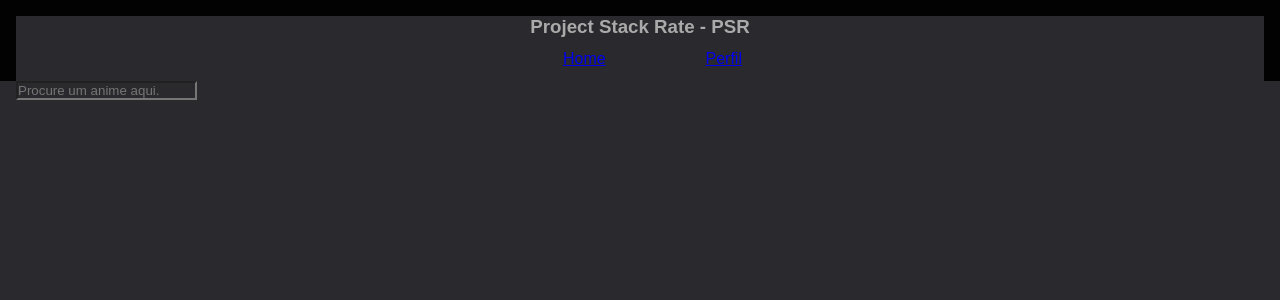
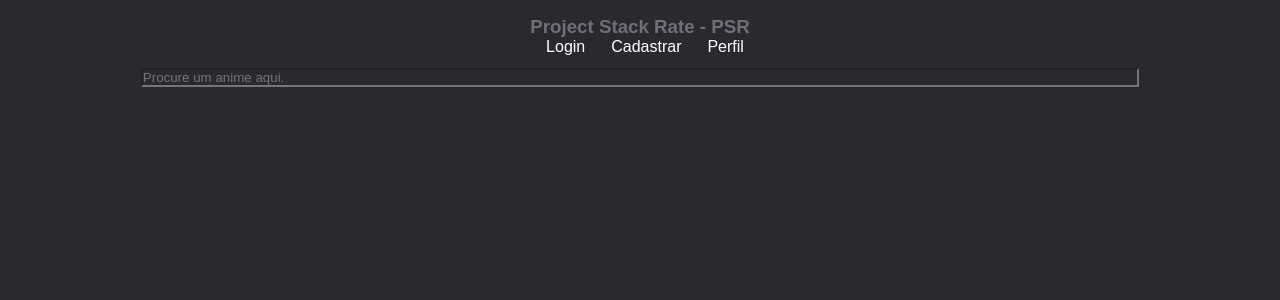
Before and after one commit to MarcosXavier93/Project-Stack-Rate---PSR---ReactJs, a React (Create React App) app in the folder psr/: page / in a window 1280 px wide. Shown: the top 300 px of the page. Built offline with nearby package versions, Linux system fonts and the light colour scheme.

Commit message:
Corrigindo Posicionamento dos elementos no CSS

```diff
--- a/psr/src/Components/Header.js
+++ b/psr/src/Components/Header.js
@@ -5,10 +5,10 @@ function Header() {
       <nav id="menu-principal">
         <ul>
           <li>
-            <a href="#">Home</a>
+            <a href="#">Login</a>
           </li>
           <li>
-            <a href="#"></a>
+            <a href="#">Cadastrar</a>
           </li>
           <li>
             <a href="#">Perfil</a>
--- a/psr/src/Style/App.css
+++ b/psr/src/Style/App.css
@@ -15,14 +15,17 @@
   font-family: "Fira Sans", sans-serif;
   background-color: #2a2a2e;
 }
+
+h3 {
+  color: #6f6f7a;
+}
 header {
   color: #aaa;
-
   padding: 0 1em;
   display: block;
   flex-direction: row;
   justify-content: space-between;
-  background-color: rgba(0, 0, 0, 0.95);
+
   padding-top: 1em;
   text-align: center;
 }
@@ -30,25 +33,52 @@ header ul {
   list-style-type: none;
 }
 nav {
-  margin-bottom: 0;
+  width: 40%;
+  margin: auto;
+}
+li a {
+  color: white;
+  text-align: center;
+  padding: 7px 8px;
+  text-decoration: none;
 }
 nav li {
   margin-bottom: 0;
   display: inline-block;
-  margin: 1%;
+  margin-left: auto;
+  margin-right: auto;
   padding-left: 2%;
 }
-main h1 {
-  text-align: center;
+.main-head {
+  display: block;
+  margin-left: auto;
+  margin-right: auto;
+  width: 8%;
+}
+ul {
+  list-style-type: none;
+  overflow: hidden;
 }
 
+li a:hover {
+  background-color: #111;
+}
+input {
+  color: #fff;
+  margin-top: 1%;
+  display: block;
+  width: 80%;
+  height: 30%;
+  margin-left: auto;
+  margin-right: auto;
+}
 .content-wrap {
   display: -webkit-box;
   display: -ms-flexbox;
   display: flex;
 }
 .main-head input {
-  align: center;
+  text-align: center;
 }
 .content-wrap aside {
   -webkit-box-flex: 1;
@@ -120,9 +150,14 @@ main h1 {
   -webkit-transition: 0.4s;
   transition: 0.4s;
 }
+.center {
+  margin: auto;
+  width: 50%;
+  padding: 10px;
+}
 .content-wrap main .main-head .search-box input ::-webkit-input-placeholder {
   color: #888;
-  align: center;
+  text-align: center;
 }
 .content-wrap main .main-head .search-box input :-ms-input-placeholder {
   color: #888;
@@ -182,3 +217,6 @@ main h1 {
   -webkit-transform: scale(1.05);
   transform: scale(1.05);
 }
+.anime-card {
+  color: #6f6f7a;
+}
```
